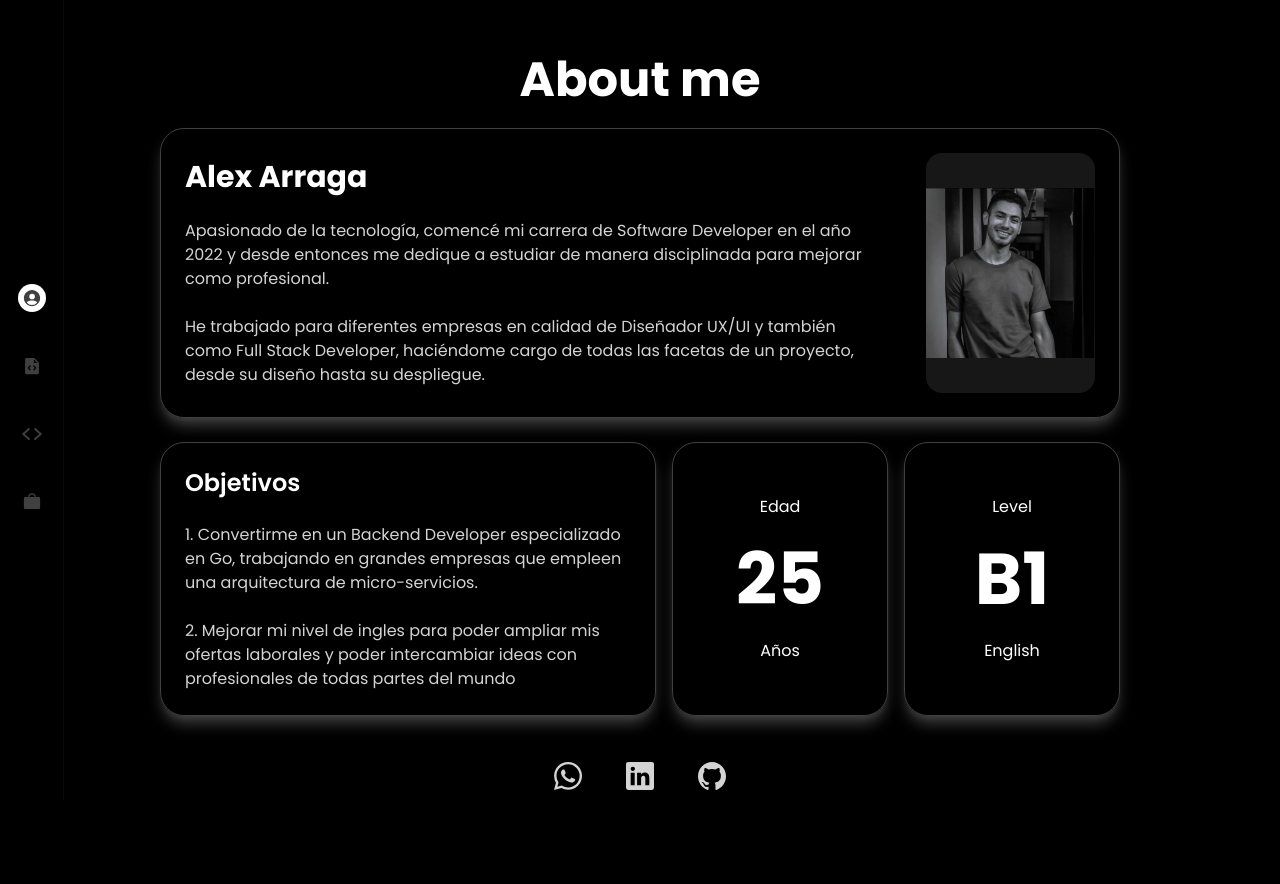
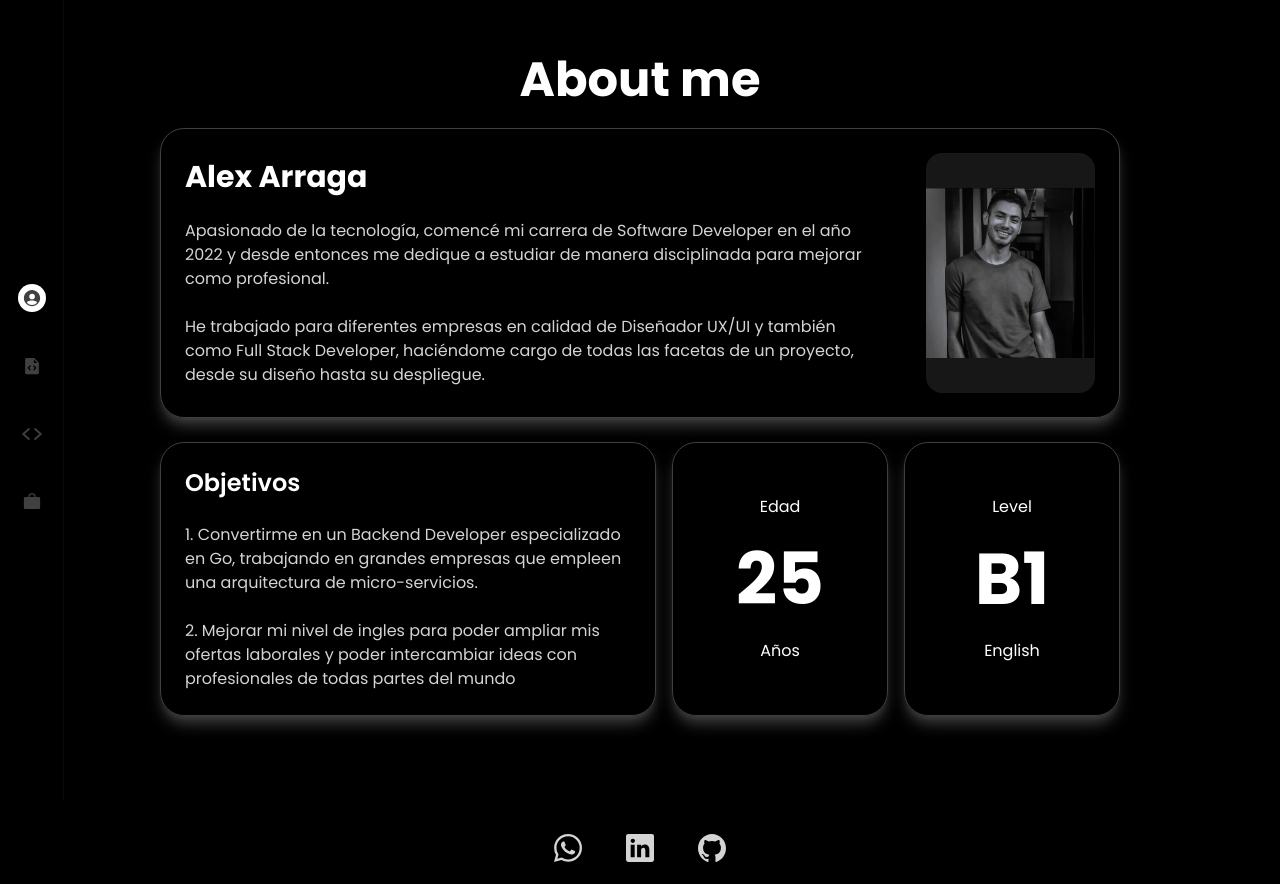
Before and after one commit to alex-arraga/portfolio-2025, a Next.js app: page /about-me in a window 1280 px wide. Before the commit the page ends 812 px from the top, so only its background shows below. Built offline with nearby package versions, Linux system fonts and the light colour scheme.

Commit message:
responsive wip

```diff
--- a/src/app/globals.css
+++ b/src/app/globals.css
@@ -14,7 +14,7 @@
 }
 
 .space-to-footer {
-  @apply pb-10 2xl:pb-40;
+  @apply pb-10 sm:pb-16 md:pb-20 lg:pb-28;
 }
 
 .responsive-grid {
```
